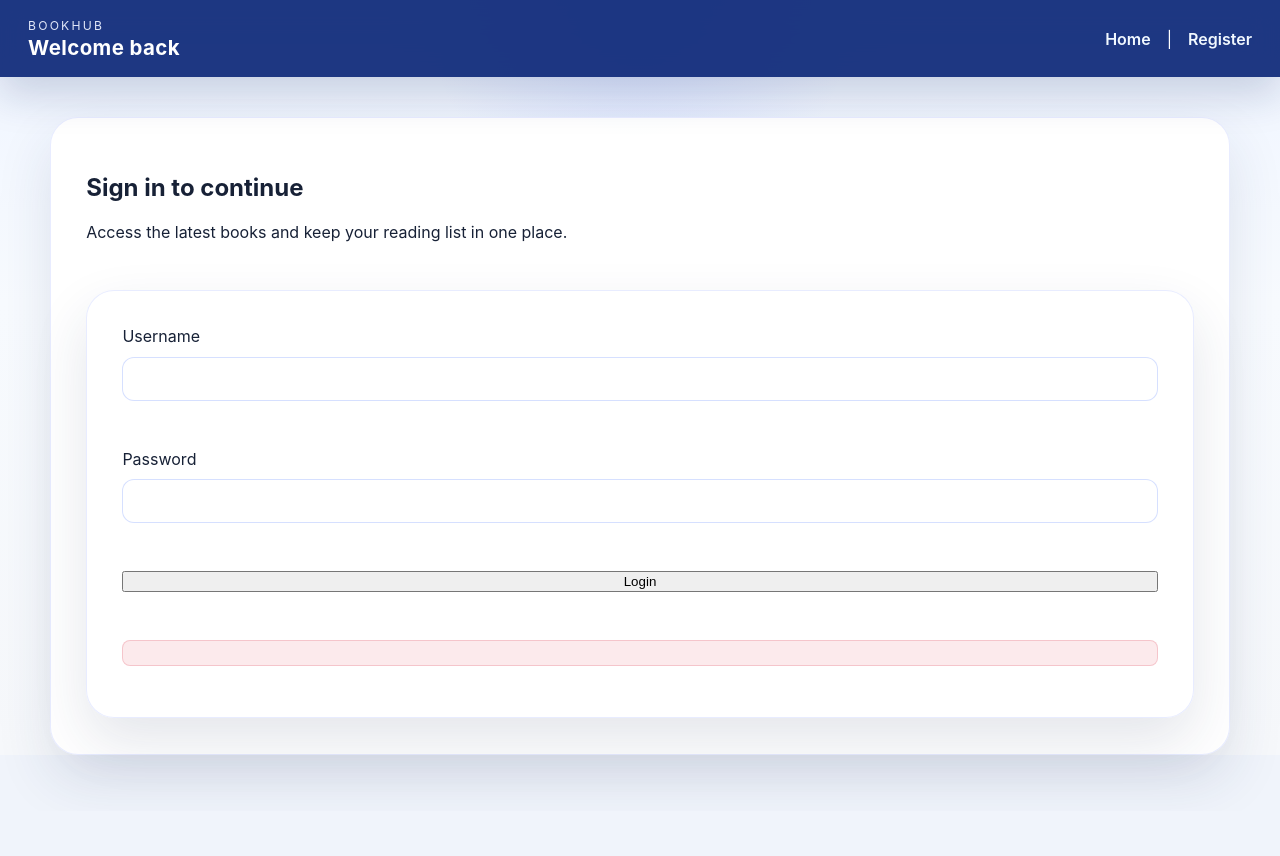
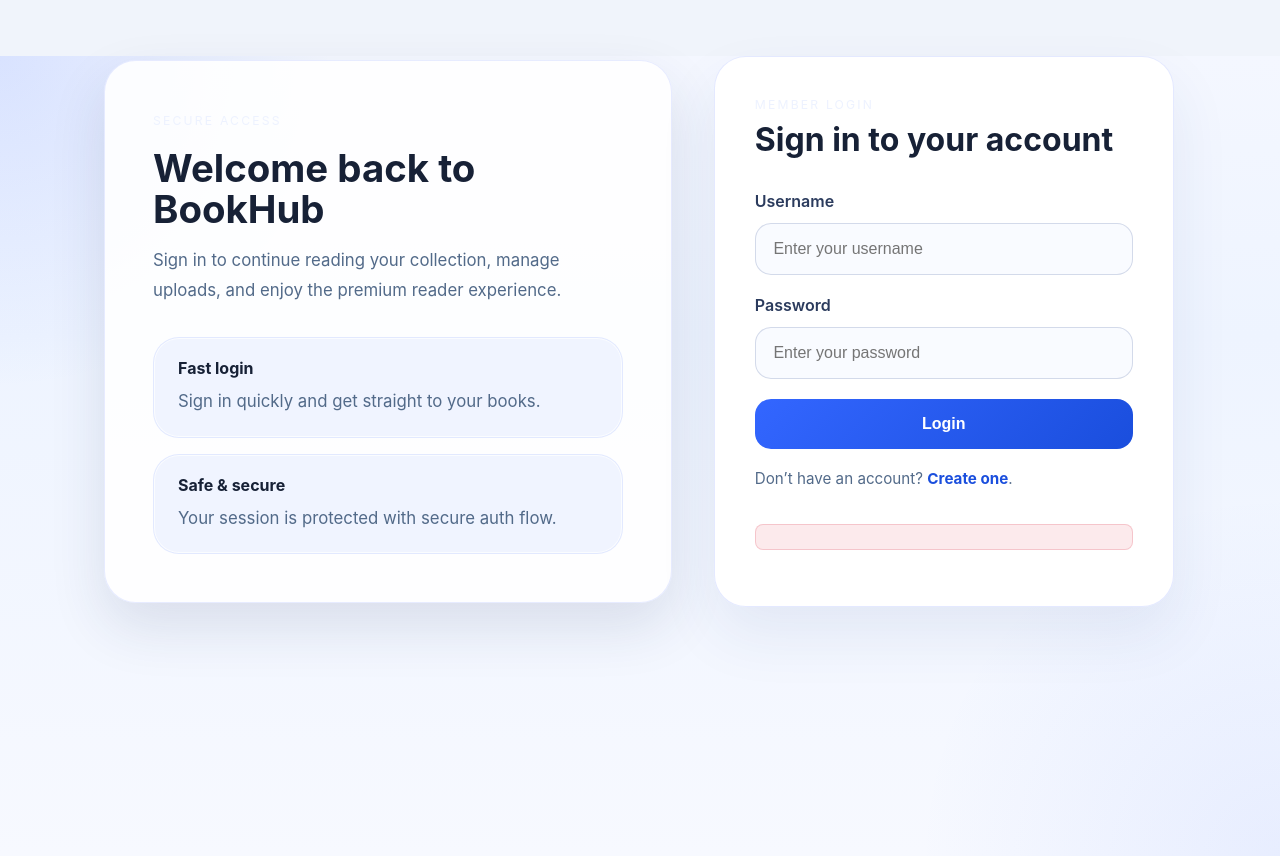
Before and after one commit to sr4229203-prog/books-, a website: page public/login.html in a window 1280 px wide. Before the commit the page ends 811 px from the top, so only its background shows below. Drawn offline with nearby package versions, Linux system fonts and the light colour scheme.

Commit message:
Upgrade login page UI/UX with professional auth layout

```diff
--- a/public/login.html
+++ b/public/login.html
@@ -6,26 +6,45 @@
   <title>Login - BookHub</title>
   <link rel="stylesheet" href="/styles.css" />
 </head>
-<body>
-  <header>
-    <div class="header-brand">
-      <p class="eyebrow">BookHub</p>
-      <h1>Welcome back</h1>
-    </div>
-    <nav><a href="/">Home</a> | <a href="/register.html">Register</a></nav>
-  </header>
-  <main>
-    <section class="page-panel">
-      <div class="panel-copy">
-        <h2>Sign in to continue</h2>
-        <p>Access the latest books and keep your reading list in one place.</p>
+<body class="auth-page">
+  <main class="auth-shell">
+    <section class="auth-hero">
+      <div class="auth-hero-content">
+        <span class="eyebrow">Secure access</span>
+        <h1>Welcome back to BookHub</h1>
+        <p>Sign in to continue reading your collection, manage uploads, and enjoy the premium reader experience.</p>
+        <div class="auth-features">
+          <div class="auth-feature-card">
+            <strong>Fast login</strong>
+            <p>Sign in quickly and get straight to your books.</p>
+          </div>
+          <div class="auth-feature-card">
+            <strong>Safe & secure</strong>
+            <p>Your session is protected with secure auth flow.</p>
+          </div>
+        </div>
       </div>
-      <form id="login-form" class="form-panel">
-        <label>Username<input type="text" name="username" required /></label>
-        <label>Password<input type="password" name="password" required /></label>
-        <button type="submit">Login</button>
-        <p id="login-error" class="error"></p>
-      </form>
+    </section>
+    <section class="auth-panel">
+      <div class="auth-card">
+        <div class="auth-card-header">
+          <p class="eyebrow">Member login</p>
+          <h2>Sign in to your account</h2>
+        </div>
+        <form id="login-form" class="auth-form">
+          <label>
+            <span>Username</span>
+            <input type="text" name="username" required placeholder="Enter your username" />
+          </label>
+          <label>
+            <span>Password</span>
+            <input type="password" name="password" required placeholder="Enter your password" />
+          </label>
+          <button type="submit" class="button button-primary">Login</button>
+          <p class="form-footnote">Don’t have an account? <a href="/register.html">Create one</a>.</p>
+          <p id="login-error" class="error"></p>
+        </form>
+      </div>
     </section>
   </main>
   <script src="https://cdn.jsdelivr.net/npm/axios/dist/axios.min.js"></script>
--- a/public/styles.css
+++ b/public/styles.css
@@ -300,6 +300,163 @@
   background: rgba(255, 255, 255, 0.96);
   border: 1px solid rgba(66, 100, 255, 0.12);
   box-shadow: var(--shadow);
+}
+
+.auth-page {
+  min-height: 100vh;
+  background: radial-gradient(circle at top left, rgba(51, 102, 255, 0.14), transparent 22%),
+              radial-gradient(circle at bottom right, rgba(51, 102, 255, 0.08), transparent 24%),
+              linear-gradient(180deg, #f4f7ff 0%, #eef4ff 35%, #f7f9ff 100%);
+}
+
+.auth-shell {
+  display: grid;
+  grid-template-columns: 1.1fr 0.9fr;
+  gap: 2.5rem;
+  max-width: 1120px;
+  margin: 3.5rem auto 4rem;
+  padding: 0 1.5rem;
+}
+
+.auth-hero,
+.auth-panel {
+  display: flex;
+  align-items: center;
+}
+
+.auth-hero {
+  min-height: 520px;
+}
+
+.auth-hero-content {
+  width: 100%;
+  padding: 3rem;
+  border-radius: 32px;
+  background: rgba(255, 255, 255, 0.88);
+  border: 1px solid rgba(66, 100, 255, 0.12);
+  box-shadow: var(--shadow);
+}
+
+.auth-hero-content h1 {
+  margin: 1.2rem 0 1rem;
+  font-size: clamp(2rem, 3vw, 3.2rem);
+  line-height: 1.05;
+}
+
+.auth-hero-content p {
+  margin: 0;
+  color: var(--text-secondary);
+  font-size: 1.05rem;
+  max-width: 680px;
+  line-height: 1.8;
+}
+
+.auth-features {
+  display: grid;
+  gap: 1rem;
+  margin-top: 2rem;
+}
+
+.auth-feature-card {
+  padding: 1.25rem 1.5rem;
+  border-radius: 26px;
+  background: rgba(240, 244, 255, 0.95);
+  border: 1px solid rgba(66, 100, 255, 0.08);
+  box-shadow: inset 0 0 0 1px rgba(255,255,255,0.7);
+}
+
+.auth-feature-card strong {
+  display: block;
+  margin-bottom: 0.5rem;
+  font-size: 1rem;
+}
+
+.auth-panel {
+  justify-content: center;
+}
+
+.auth-card {
+  width: 100%;
+  max-width: 460px;
+  padding: 2.5rem;
+  border-radius: 32px;
+  background: rgba(255, 255, 255, 0.99);
+  border: 1px solid rgba(66, 100, 255, 0.14);
+  box-shadow: 0 28px 60px rgba(35, 59, 122, 0.08);
+}
+
+.auth-card-header {
+  margin-bottom: 2rem;
+}
+
+.auth-card-header h2 {
+  margin: 0.5rem 0 0;
+  font-size: 2rem;
+}
+
+.auth-form {
+  display: grid;
+  gap: 1.25rem;
+}
+
+.auth-form label {
+  display: grid;
+  gap: 0.75rem;
+  font-weight: 600;
+  color: #2b3b5d;
+}
+
+.auth-form input {
+  padding: 1rem 1.1rem;
+  border: 1px solid rgba(16, 43, 123, 0.16);
+  border-radius: 16px;
+  background: #f9fbff;
+  transition: border-color 0.2s ease, box-shadow 0.2s ease;
+}
+
+.auth-form input:focus {
+  outline: none;
+  border-color: var(--accent-strong);
+  box-shadow: 0 0 0 4px rgba(51, 102, 255, 0.1);
+}
+
+.auth-form .button-primary {
+  width: 100%;
+  padding: 1rem 1.2rem;
+  font-size: 1rem;
+  border-radius: 16px;
+}
+
+.form-footnote {
+  margin: 0;
+  color: var(--text-secondary);
+  font-size: 0.95rem;
+}
+
+.form-footnote a {
+  color: var(--accent-strong);
+  text-decoration: none;
+  font-weight: 700;
+}
+
+.form-footnote a:hover {
+  text-decoration: underline;
+}
+
+@media (max-width: 900px) {
+  .auth-shell {
+    grid-template-columns: 1fr;
+  }
+
+  .auth-hero,
+  .auth-panel {
+    min-height: auto;
+  }
+
+  .auth-hero-content,
+  .auth-card {
+    padding: 2rem;
+  }
 }
 
 .admin-advanced {
```
